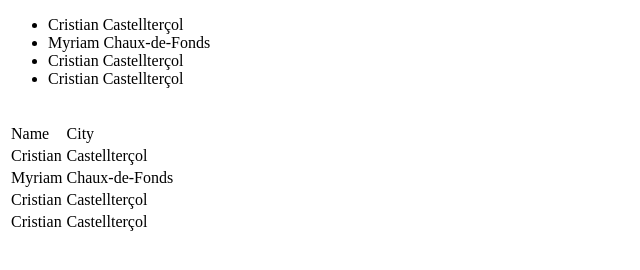
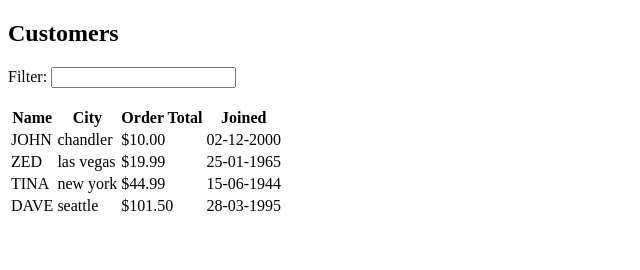
Before and after one commit to 4nc3str4l/AngularJSCourse, a plain HTML site: page app/filters_and_pipes.html in a window 1280 px wide. Shown: the whole page, without its empty margins (0-640 px from the left). Drawn offline with Linux system fonts and the light colour scheme.

Commit message:
Views and directives

```diff
--- a/app/filters_and_pipes.html
+++ b/app/filters_and_pipes.html
@@ -1,29 +1,26 @@
 <!doctype html>
 <html ng-app>
-    <meta charset="utf-8">
 <head>
-        <title>Using Directives</title>
-        <link rel="stylesheet" type="text/css" href="css/index.css">
+    <title>Iterating Over Data</title>
+    <link href="css/styles.css" rel="stylesheet" type="text/css" />
 </head>
-    <body ng-init="people=[{name: 'Cristian', city: 'Castellterçol'}, {name: 'Myriam', city: 'Chaux-de-Fonds'}, {name: 'Cristian', city: 'Castellterçol'}, {name: 'Cristian', city: 'Castellterçol'}]">
-        <ul>
-            <li ng-repeat="person in people">{{ person.name }} {{person.city}}</li>
-        </ul>
-        <br>
+<body ng-init="customers=[{joined: '2000-12-02', name:'John', city:'Chandler', orderTotal: 9.9956}, {joined: '1965-01-25',name:'Zed', city:'Las Vegas', orderTotal: 19.99},{joined: '1944-06-15',name:'Tina', city:'New York', orderTotal:44.99}, {joined: '1995-03-28',name:'Dave', city:'Seattle', orderTotal:101.50}]">
+    <h2>Customers</h2>
+    Filter: <input type="text" ng-model="customerFilter.name" />
+    <br /><br />
     <table>
         <tr>
-                <td>
-                    Name
-                </td>
-                <td>
-                    City
-                </td>
+            <th ng-click="sortBy='name';reverse=!reverse">Name</th>
+            <th ng-click="sortBy='city';reverse=!reverse">City</th>
+            <th ng-click="sortBy='orderTotal';reverse=!reverse">Order Total</th>
+            <th ng-click="sortBy='joined';reverse=!reverse">Joined</th>
         </tr>
-            <tr ng-repeat="person in people">
-                <td>{{person.name}}</td>
-                <td>{{person.city}}</td>
+        <tr ng-repeat="cust in customers | filter:customerFilter | orderBy:sortBy:reverse | limitTo:4 ">
+            <td>{{ cust.name | uppercase }}</td>
+            <td>{{ cust.city | lowercase }}</td>
+            <td>{{ cust.orderTotal | currency }}</td>
+            <td>{{ cust.joined | date: 'dd-MM-yyyy' }}</td>
         </tr>
-
     </table>
 
     <script src="js/angular.min.js"></script>
```
Lines whose indentation alone changed are shown as unchanged.
